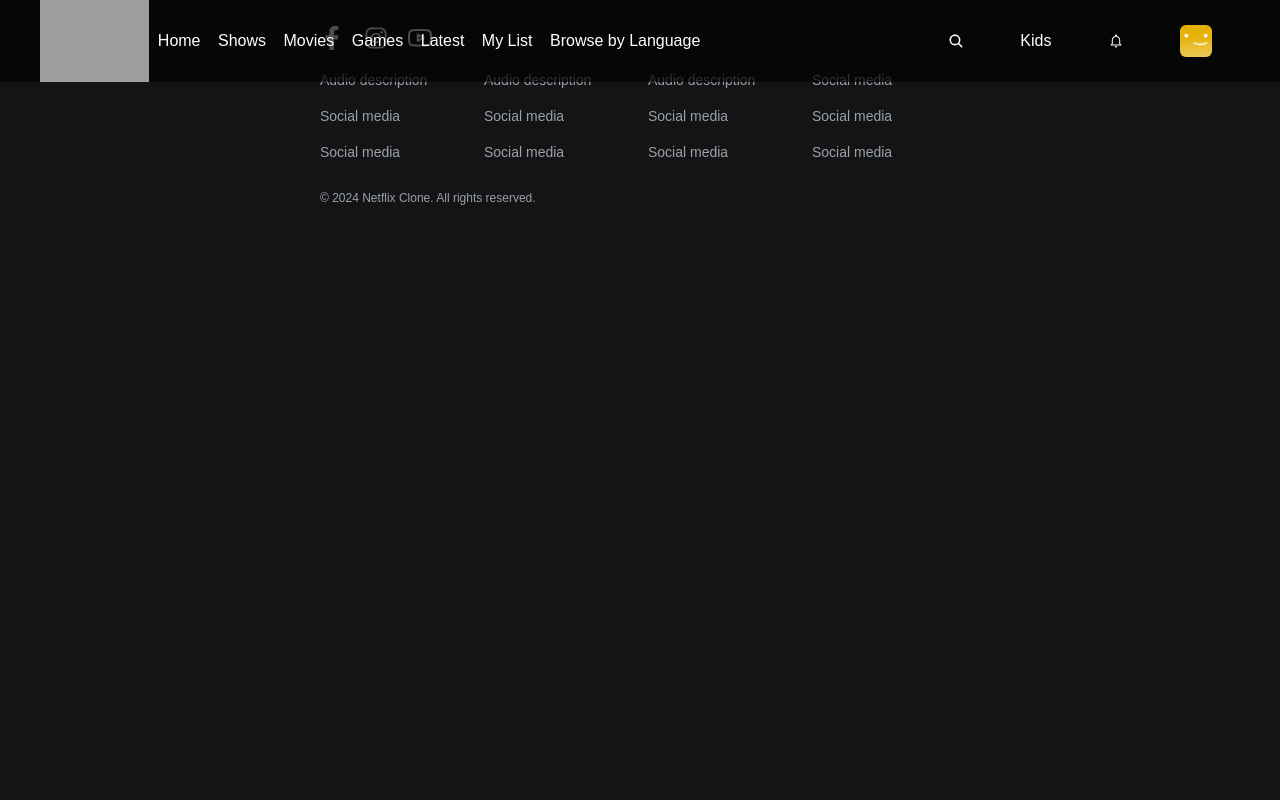
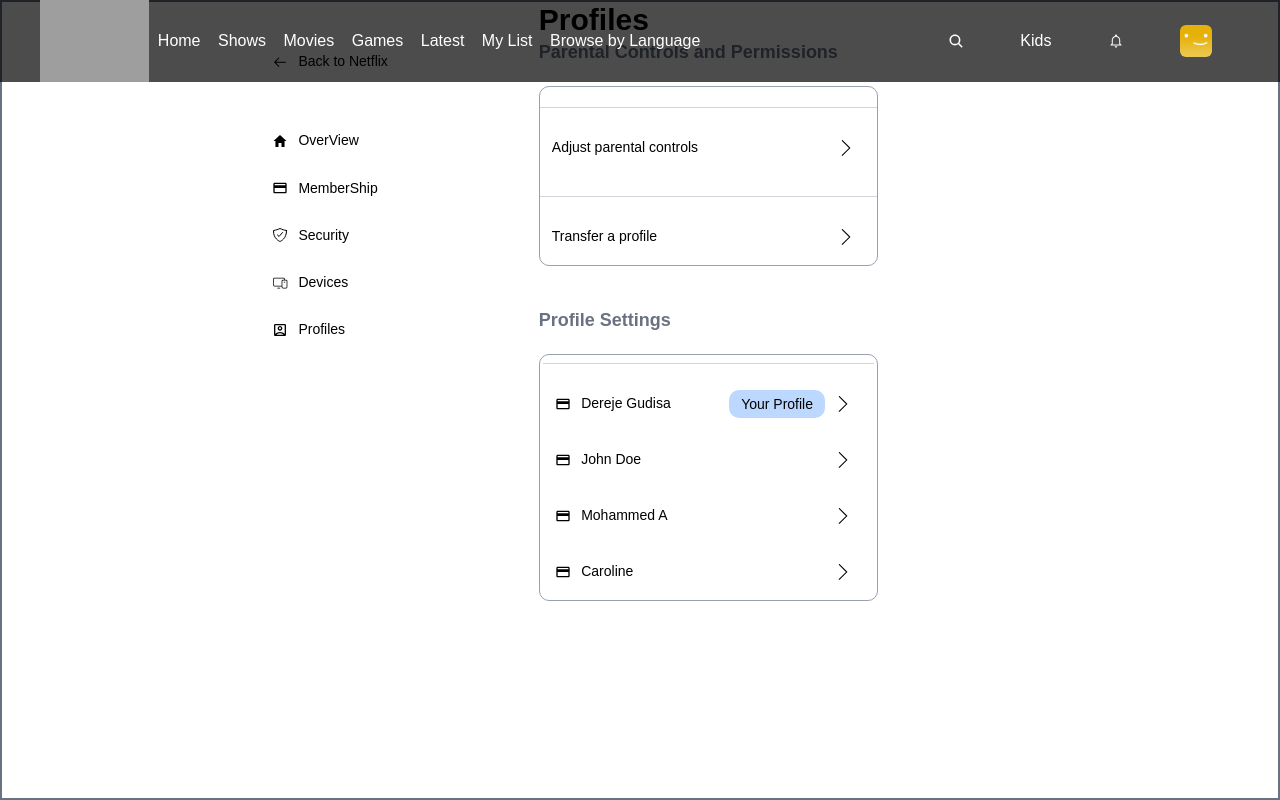
Before and after one commit to Dereje-Gudisa/Netflix-Clone, a React (Vite) app: page /profiles in a window 1280 px wide. Shown: the top 800 px of the page. Built offline with nearby package versions, Linux system fonts and the light colour scheme; no server answers; grey boxes are pictures that could not be loaded.

Commit message:
accounts page devices and profiles setups

```diff
--- a/src/App.jsx
+++ b/src/App.jsx
@@ -15,6 +15,8 @@
 import BrowseByLanguage from './BrowseByLanguage';
 import Membership from './account/Membership';
 import Security from './account/Security';
+import Devices from './account/Devices';
+import Profiles from './account/Profiles';
 
 
 function App() {
@@ -43,6 +45,8 @@
           <Route path="/shows" element={<Shows />} />
           <Route path="/membership" element={<Membership />} />
           <Route path="/security" element={<Security />} />
+          <Route path="/devices" element={<Devices />} />
+          <Route path="/profiles" element={<Profiles />} />
           <Route path="/browseByLanguage" element={<BrowseByLanguage />} />
         </Routes>
 
--- a/src/account/AccountMenu.jsx
+++ b/src/account/AccountMenu.jsx
@@ -7,6 +7,8 @@
 import { IoShieldCheckmarkOutline } from "react-icons/io5";
 import { GoArrowLeft } from "react-icons/go";
 import Security from './Security';
+import Profiles from './Profiles'
+import Devices from './Devices';
 
 
 import {
@@ -76,7 +78,7 @@
                     <PiDevicesLight />
                 </ItemMedia>
                 <ItemContent className="w-full h-fit">
-                    <ItemTitle>Devices </ItemTitle>
+                    <Link to='/Devices'><ItemTitle>Devices</ItemTitle></Link>
                 </ItemContent>
                 </Item>
             </div>
@@ -87,7 +89,7 @@
                     <MdOutlineAccountBox />
                 </ItemMedia>
                 <ItemContent className="w-full h-fit">
-                    <ItemTitle>Profile </ItemTitle>
+                    <Link to="/Profiles"><ItemTitle>Profiles </ItemTitle></Link>
                 </ItemContent>
                 </Item>
             </div>
--- a/src/account/Devices.jsx
+++ b/src/account/Devices.jsx
@@ -0,0 +1,69 @@
+import React from 'react'
+import AccountMenu from './AccountMenu'
+import { Link } from 'react-router-dom';
+import { Button } from "@/components/ui/button"
+import { SlArrowRight } from "react-icons/sl";
+import { MdOutlinePayment } from "react-icons/md";
+
+import {
+  Item,
+  ItemActions,
+  ItemContent,
+  ItemDescription,
+  ItemMedia,
+  ItemTitle,
+} from "@/components/ui/item"
+
+
+
+const Devices = () => {
+  return (
+    <>
+        <div className='w-[100%] h-screen text-black text-3xl font-bold border-2 border-gray-500 bg-white grid grid-cols-5 gap-4 justify-center'>
+          <AccountMenu />
+          <div className='w-1/2 col-3 col-span-3 '>
+            <h1 className='ml-5'>Devices</h1>
+            <p className='ml-5 text-gray-500 text-lg'>Account access</p>
+            <div className='m-5 border-1 border-gray-400 text-lg rounded-lg'>
+
+              <div className='mt-5 pt-3  text-lg border-t-1 border-gray-300'>
+                <Item className="w-full h-14  hover:bg-gray-200 " >
+                  <ItemContent className="w-full h-fit">
+                    <ItemTitle>Access and devices</ItemTitle>
+                  </ItemContent>
+                  <ItemActions>
+                    <Button variant='gohst'><SlArrowRight /></Button>
+                  </ItemActions>
+                </Item>
+              </div>
+
+            </div>
+            <p className='ml-5 mt-10 text-gray-500 text-lg'>Mobile downloads</p>
+            <div className='m-5  border-1 border-gray-400 flex flex-col items-center rounded-lg'>
+
+              <div className='w-[98%] mt-2 pt-3  text-lg border-t-1 border-gray-300'>
+                <Item className="w-full h-14  hover:bg-gray-200 " >
+                  <ItemMedia variant="icon" className="hover:bg-gray-200 h-fit">
+                    <MdOutlinePayment />
+                  </ItemMedia>
+                  <ItemContent className="w-full h-fit">
+                    <ItemTitle>Manage payment method </ItemTitle>
+                  </ItemContent>
+                  <ItemActions>
+                    <Button variant='gohst'><SlArrowRight /></Button>
+                  </ItemActions>
+                </Item>
+              </div>
+
+
+            </div>
+
+          </div>
+
+
+        </div>
+    </>
+  )
+}
+
+export default Devices
--- a/src/account/Profiles.jsx
+++ b/src/account/Profiles.jsx
@@ -0,0 +1,118 @@
+import React from 'react'
+import AccountMenu from './AccountMenu'
+import { Link } from 'react-router-dom';
+import { Button } from "@/components/ui/button"
+import { SlArrowRight } from "react-icons/sl";
+import { MdOutlinePayment } from "react-icons/md";
+
+import {
+  Item,
+  ItemActions,
+  ItemContent,
+  ItemDescription,
+  ItemMedia,
+  ItemTitle,
+} from "@/components/ui/item"
+
+
+const Profiles = () => {
+  return (
+    <>
+      <div className='w-[100%] h-screen text-black text-3xl font-bold border-2 border-gray-500 bg-white grid grid-cols-5 gap-4 justify-center'>
+          <AccountMenu />
+          <div className='w-1/2 col-3 col-span-3 '>
+            <h1 className='ml-5'>Profiles</h1>
+            <p className='ml-5 text-gray-500 text-lg'>Parental Controls and Permissions</p>
+            <div className='m-5 border-1 border-gray-400 text-lg rounded-lg'>
+
+              <div className='mt-5 pt-3  text-lg border-t-1 border-gray-300'>
+                <Item className="w-full h-14  hover:bg-gray-200 " >
+                  <ItemContent className="w-full h-fit">
+                    <ItemTitle>Adjust parental controls</ItemTitle>
+                  </ItemContent>
+                  <ItemActions>
+                    <Button variant='gohst'><SlArrowRight /></Button>
+                  </ItemActions>
+                </Item>
+              </div>
+
+              <div className='mt-5 pt-3  text-lg border-t-1 border-gray-300'>
+                <Item className="w-full h-14  hover:bg-gray-200 " >
+                  <ItemContent className="w-full h-fit">
+                    <ItemTitle>Transfer a profile</ItemTitle>
+                  </ItemContent>
+                  <ItemActions>
+                    <Button variant='gohst'><SlArrowRight /></Button>
+                  </ItemActions>
+                </Item>
+              </div>
+
+            </div>
+
+            <p className='ml-5 mt-10 text-gray-500 text-lg'>Profile Settings</p>
+            <div className='m-5  border-1 border-gray-400 flex flex-col items-center rounded-lg'>
+
+              <div className='w-[98%] mt-2 pt-3  text-lg border-t-1 border-gray-300'>
+                <Item className="w-full h-14  hover:bg-gray-200 " >
+                  <ItemMedia variant="icon" className="hover:bg-gray-200 h-fit">
+                    <MdOutlinePayment />
+                  </ItemMedia>
+                  <ItemContent className="w-full h-fit">
+                    <ItemTitle>Dereje Gudisa </ItemTitle>
+                  </ItemContent>
+                  <ItemActions>
+                    <Button variant='gohst'><span className='px-3 py-1 mx-1 bg-[#BCD8FF] rounded-lg'>Your Profile</span><SlArrowRight /></Button>
+                  </ItemActions>
+                </Item>
+
+                <Item className="w-full h-14  hover:bg-gray-200 " >
+                  <ItemMedia variant="icon" className="hover:bg-gray-200 h-fit">
+                    <MdOutlinePayment />
+                  </ItemMedia>
+                  <ItemContent className="w-full h-fit">
+                    <ItemTitle>John Doe</ItemTitle>
+                  </ItemContent>
+                  <ItemActions>
+                    <Button variant='gohst'><SlArrowRight /></Button>
+                  </ItemActions>
+                </Item>
+
+                <Item className="w-full h-14  hover:bg-gray-200 " >
+                  <ItemMedia variant="icon" className="hover:bg-gray-200 h-fit">
+                    <MdOutlinePayment />
+                  </ItemMedia>
+                  <ItemContent className="w-full h-fit">
+                    <ItemTitle>Mohammed A </ItemTitle>
+                  </ItemContent>
+                  <ItemActions>
+                    <Button variant='gohst'><SlArrowRight /></Button>
+                  </ItemActions>
+                </Item>
+
+                <Item className="w-full h-14  hover:bg-gray-200 " >
+                  <ItemMedia variant="icon" className="hover:bg-gray-200 h-fit">
+                    <MdOutlinePayment />
+                  </ItemMedia>
+                  <ItemContent className="w-full h-fit">
+                    <ItemTitle>Caroline </ItemTitle>
+                  </ItemContent>
+                  <ItemActions>
+                    <Button variant='gohst'><SlArrowRight /></Button>
+                  </ItemActions>
+                </Item>
+
+
+              </div>
+
+
+            </div>
+
+          </div>
+
+
+        </div>
+    </>
+  )
+}
+
+export default Profiles
```
